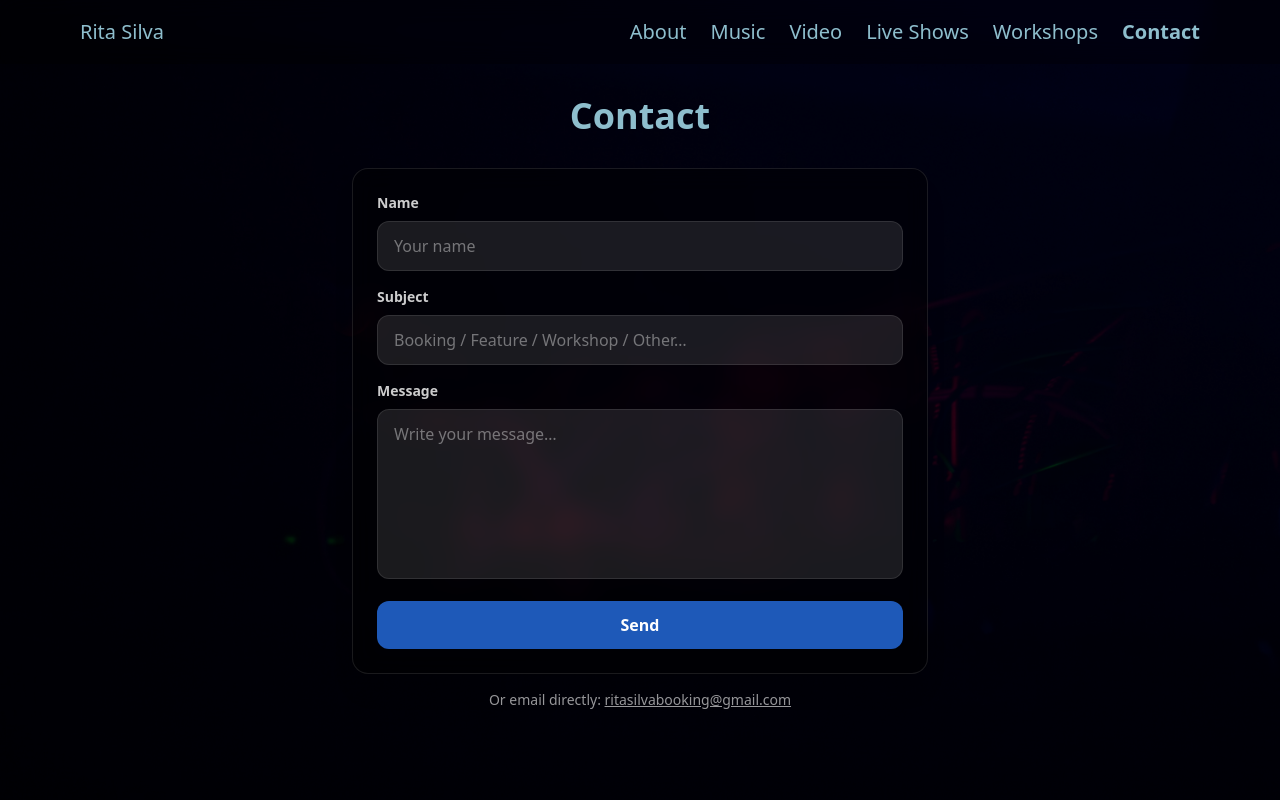
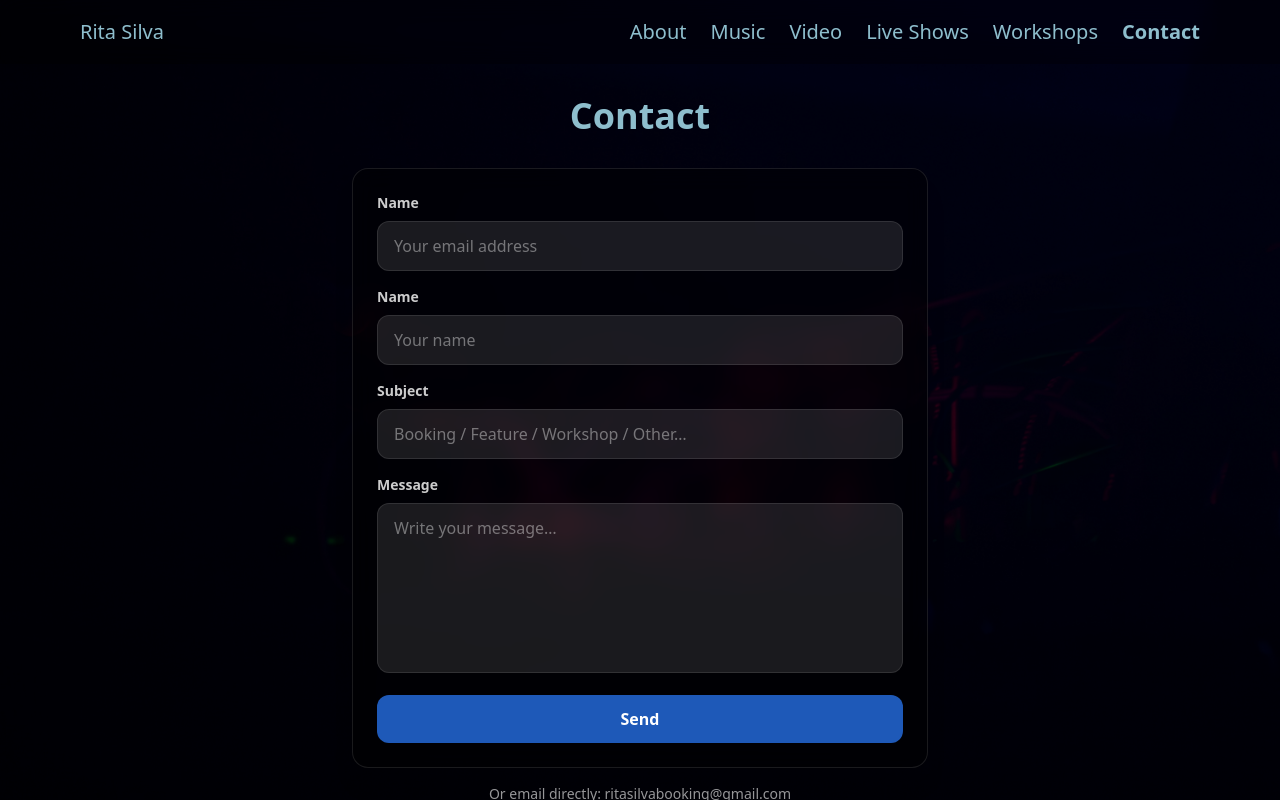
Before and after one commit to ritaamaralsilva/artist-landing-page, a Next.js app: page /contact in a window 1280 px wide. Built offline with nearby package versions, Linux system fonts and the light colour scheme.

Commit message:
Added email field in contact form and updated Reply-To to sender (user)

```diff
--- a/components/Contact.js
+++ b/components/Contact.js
@@ -1,7 +1,7 @@
 import { useState } from "react";
 
 export default function Contact() {
-  const [form, setForm] = useState({ name: "", subject: "", message: "" });
+  const [form, setForm] = useState({ email: "", name: "", subject: "", message: "" });
   const [status, setStatus] = useState({ state: "idle", msg: "" }); // idle | loading | success | error
 
   const onChange = (e) => {
@@ -28,7 +28,7 @@ export default function Contact() {
       }
 
       setStatus({ state: "success", msg: "Message sent. I’ll get back to you soon." });
-      setForm({ name: "", subject: "", message: "" });
+      setForm({ email: "", name: "", subject: "", message: "" });
     } catch {
       setStatus({ state: "error", msg: "Network error. Try again." });
     }
@@ -54,6 +54,20 @@ export default function Contact() {
             onSubmit={onSubmit}
             className="rounded-2xl bg-black/40 backdrop-blur-md border border-white/10 shadow-xl p-6 space-y-4"
           >
+          <div>
+              <label className="block text-sm font-semibold text-white/80 mb-2">
+                Name
+              </label>
+              <input
+                name="email"
+                value={form.email}
+                onChange={onChange}
+                required
+                className="w-full rounded-xl bg-white/10 border border-white/10 px-4 py-3 text-white placeholder:text-white/40 focus:outline-none focus:ring-2 focus:ring-blue-400/60"
+                placeholder="Your email address"
+              />
+            </div>
+
             <div>
               <label className="block text-sm font-semibold text-white/80 mb-2">
                 Name
--- a/src/pages/api/contact.js
+++ b/src/pages/api/contact.js
@@ -1,30 +1,37 @@
 import { Resend } from "resend";
 
 const resend = new Resend(process.env.RESEND_API_KEY);
+
+function isValidEmail(email) {
+  return typeof email === "string" && /^[^\s@]+@[^\s@]+\.[^\s@]+$/.test(email);
+}
 
 export default async function handler(req, res) {
   if (req.method !== "POST") {
     return res.status(405).json({ error: "Method not allowed" });
   }
 
-  const { name, subject, message } = req.body || {};
+  const { email, name, subject, message } = req.body || {};
 
-  if (!name || !subject || !message) {
+  if (!email || !name || !subject || !message) {
     return res.status(400).json({ error: "Missing fields." });
   }
 
-  // anti-spam básico
+  // anti-spam (avoid messages that are TOO long)
   if (message.length > 5000) {
     return res.status(400).json({ error: "Message too long." });
+  }
+  if (!isValidEmail(email)) {
+    return res.status(400).json({ error: "Invalid email address." });
   }
 
   try {
     await resend.emails.send({
       from: "Rita Silva <contact@contact.ritasilva.online>",
       to: process.env.CONTACT_TO_EMAIL, // ritasilvabooking@gmail.com
-      reply_to: process.env.CONTACT_REPLY_TO,
+      reply_to: email, // this needs to have user email
       subject: `[Site] ${subject}`,
-      text: `Name: ${name}\nSubject: ${subject}\n\n${message}`,
+      text: `Name: ${name}\nEmail: ${email}\nSubject: ${subject}\n\n${message}`,
     });
 
     return res.status(200).json({ ok: true });
```
